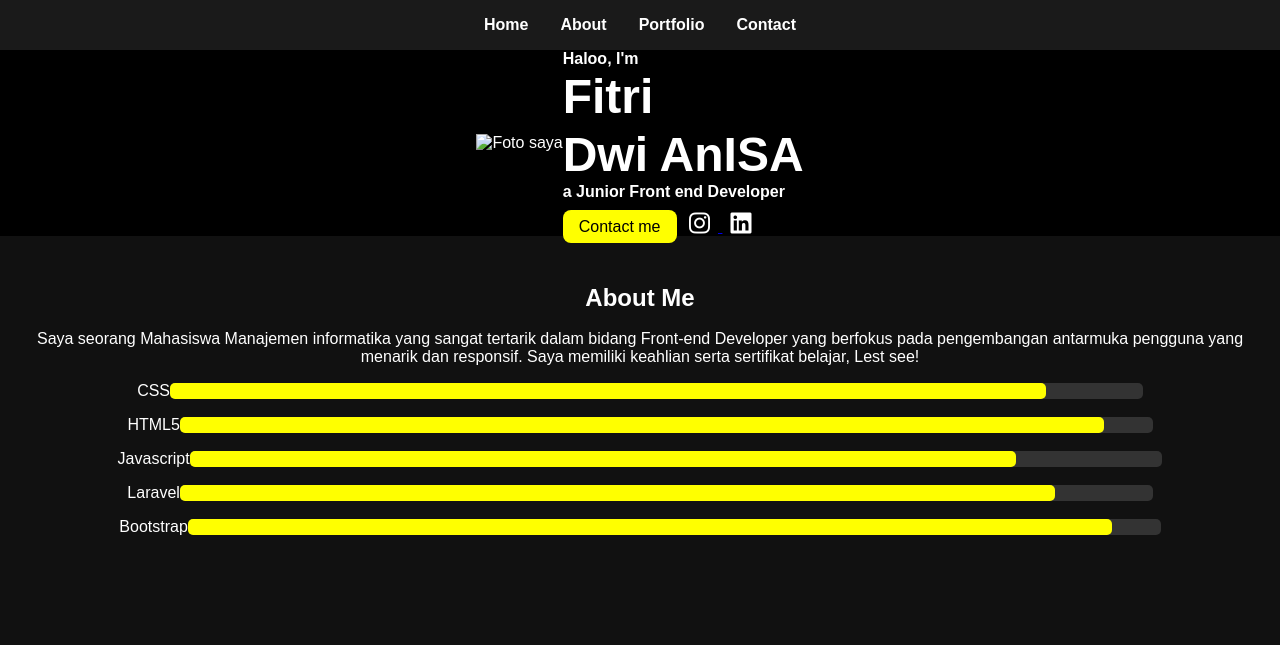
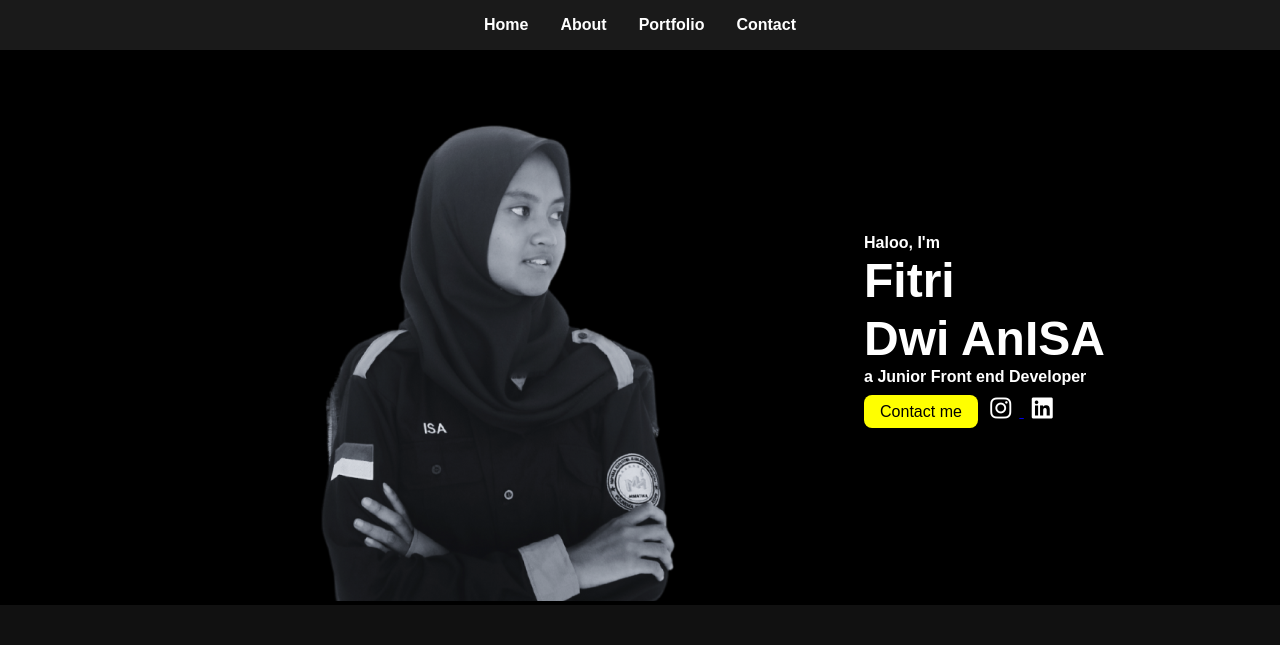
Before and after one commit to Fitridwianisa/PortfolioIsa, a plain HTML site: page index.html in a window 1280 px wide. Shown: the top 645 px of the page. Drawn offline with Linux system fonts and the light colour scheme.

Commit message:
Update index.html
Mengubah path gambar diri

```diff
--- a/index.html
+++ b/index.html
@@ -22,7 +22,7 @@
 
   <section id="Home" class="banner">
     <figure class="image-box">
-      <img src="Asset/Desain tanpa judul 1.png" alt="Foto saya" />
+      <img src="Desain tanpa judul 1.png" alt="Foto saya" />
     </figure>
     <section class="intro">
       <h4>Haloo, I'm</h4>
```
